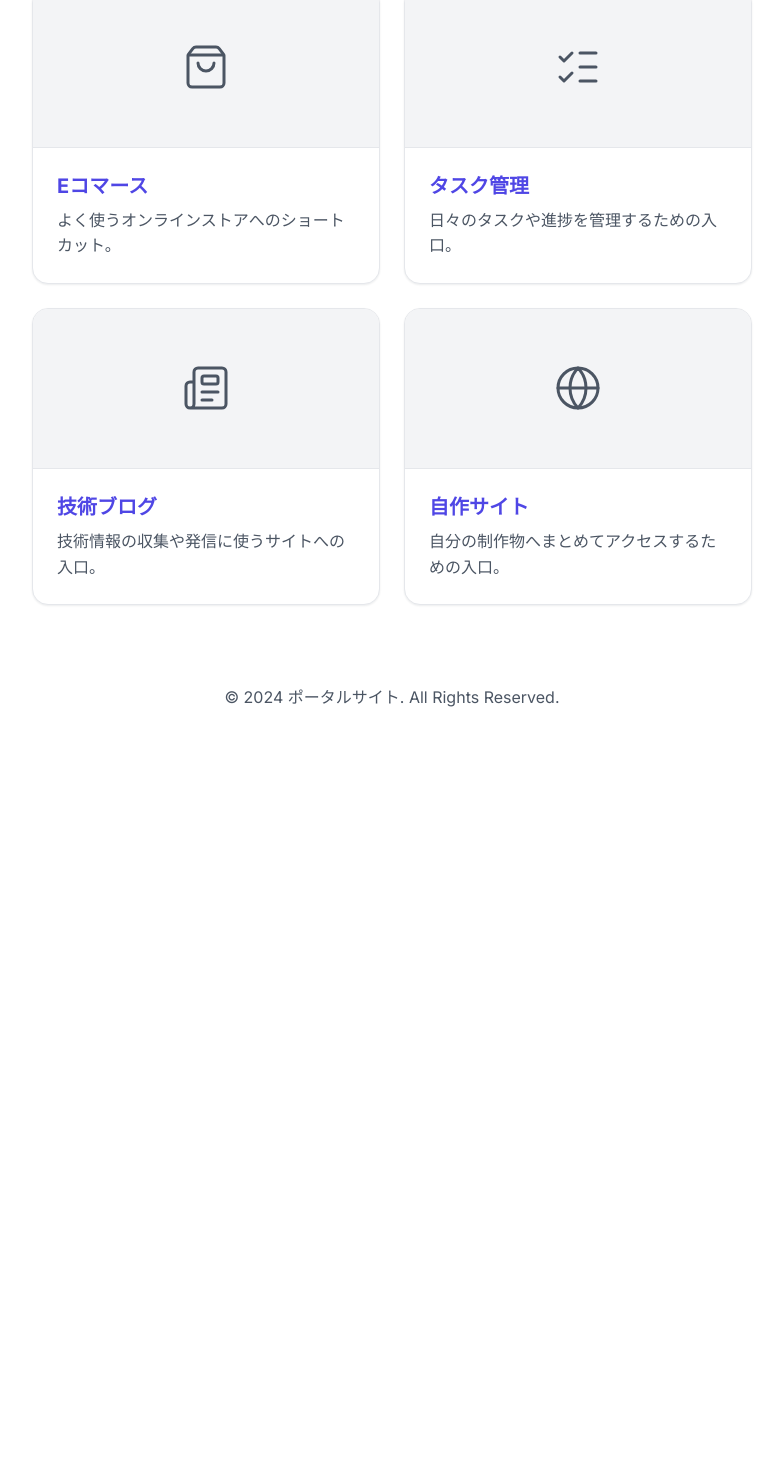
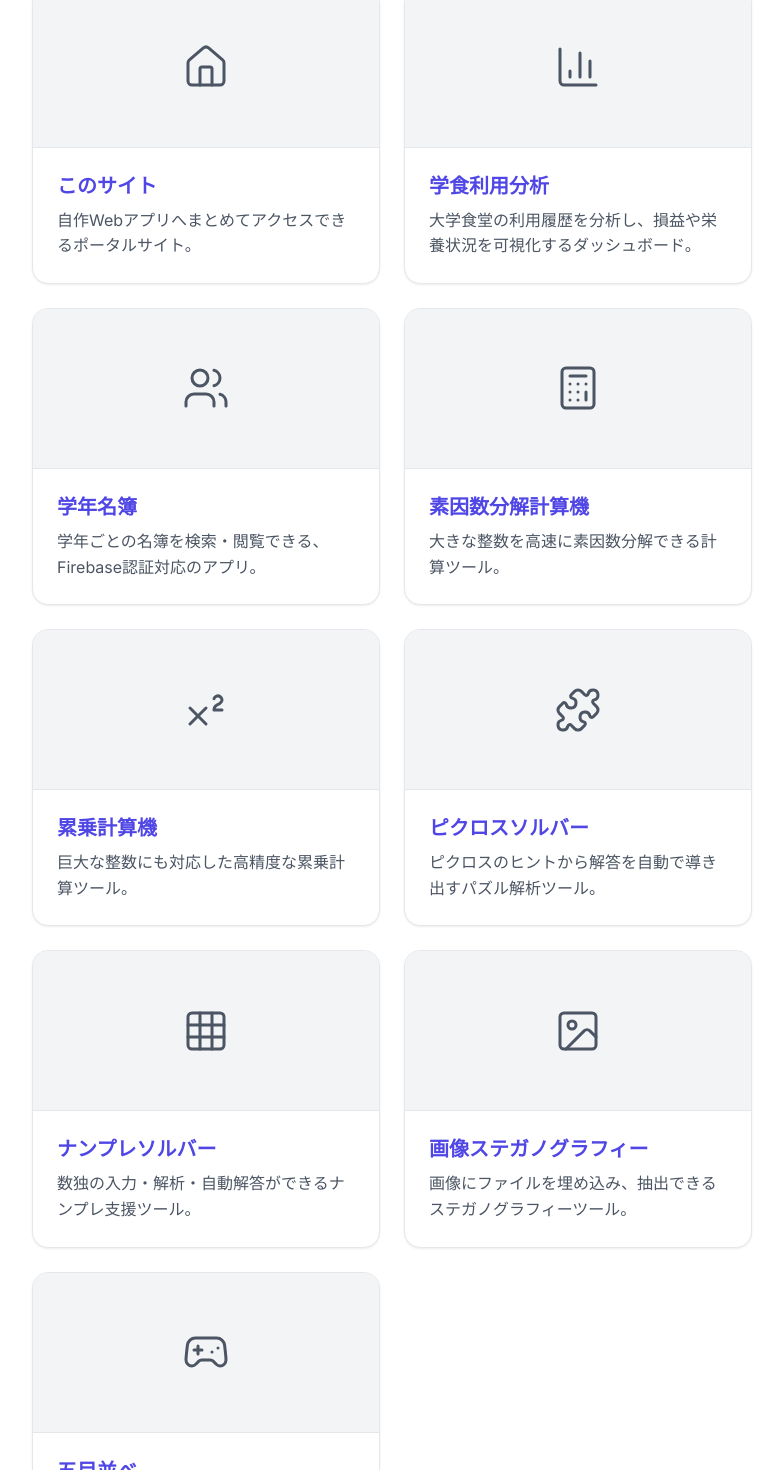
Before and after one commit to tamurayuuiti/link-portal, a React (Vite) app: page / in a window 1280 px wide. Shown: the part 391-1861 px from the top of the page, without its empty margins (248-1031 px from the left). Before the commit the page ends 1134 px from the top, so only its background shows below. Built offline with nearby package versions, Linux system fonts and the light colour scheme.

Commit message:
feat: プロジェクトリンクを個人開発サイト向けに更新

```diff
--- a/src/data/projectLinks.ts
+++ b/src/data/projectLinks.ts
@@ -1,5 +1,15 @@
 import { type ComponentType } from 'react';
-import { ShoppingBag, ListChecks, Newspaper, Globe } from 'lucide-react';
+import {
+  ChartColumn,
+  Users,
+  Calculator,
+  Superscript,
+  Puzzle,
+  Image,
+  Grid3x3,
+  Gamepad2,
+  Home,
+} from 'lucide-react';
 
 /* ========================================
    型定義
@@ -12,31 +22,61 @@ export interface ProjectLink {
 }
 
 /* ========================================
-   リンク集データ（元コードの4件を維持）
+   リンク集データ
    ======================================== */
 export const PROJECT_LINKS: ProjectLink[] = [
   {
-    href: 'https://www.uniqlo.com/jp/ja/',
-    Icon: ShoppingBag,
-    title: 'Eコマース',
-    description: 'よく使うオンラインストアへのショートカット。',
+    href: '#',
+    Icon: Home,
+    title: 'このサイト',
+    description: '自作Webアプリへまとめてアクセスできるポータルサイト。',
   },
   {
-    href: 'https://trello.com/',
-    Icon: ListChecks,
-    title: 'タスク管理',
-    description: '日々のタスクや進捗を管理するための入口。',
+    href: 'https://meal-pass-dashboard.vercel.app/',
+    Icon: ChartColumn,
+    title: '学食利用分析',
+    description: '大学食堂の利用履歴を分析し、損益や栄養状況を可視化するダッシュボード。',
   },
   {
-    href: 'https://zenn.dev/',
-    Icon: Newspaper,
-    title: '技術ブログ',
-    description: '技術情報の収集や発信に使うサイトへの入口。',
+    href: 'https://student-roster.vercel.app/',
+    Icon: Users,
+    title: '学年名簿',
+    description: '学年ごとの名簿を検索・閲覧できる、Firebase認証対応のアプリ。',
   },
   {
-    href: '#',
-    Icon: Globe,
-    title: '自作サイト',
-    description: '自分の制作物へまとめてアクセスするための入口。',
+    href: 'https://prime-factorizer.vercel.app/',
+    Icon: Calculator,
+    title: '素因数分解計算機',
+    description: '大きな整数を高速に素因数分解できる計算ツール。',
+  },
+  {
+    href: 'https://power-calculator-beige.vercel.app/',
+    Icon: Superscript,
+    title: '累乗計算機',
+    description: '巨大な整数にも対応した高精度な累乗計算ツール。',
+  },
+  {
+    href: 'https://picross-solver.vercel.app/',
+    Icon: Puzzle,
+    title: 'ピクロスソルバー',
+    description: 'ピクロスのヒントから解答を自動で導き出すパズル解析ツール。',
+  },
+  {
+    href: 'https://sudoku-solver-eta-woad.vercel.app',
+    Icon: Grid3x3,
+    title: 'ナンプレソルバー',
+    description: '数独の入力・解析・自動解答ができるナンプレ支援ツール。',
+  },
+  {
+    href: 'https://steganography-tool-iota.vercel.app/',
+    Icon: Image,
+    title: '画像ステガノグラフィー',
+    description: '画像にファイルを埋め込み、抽出できるステガノグラフィーツール。',
+  },
+  {
+    href: 'https://gomoku-pink.vercel.app/',
+    Icon: Gamepad2,
+    title: '五目並べ',
+    description: '対人戦やAI戦、禁じ手ルールに対応した五目並べゲーム。',
   },
 ];
```
